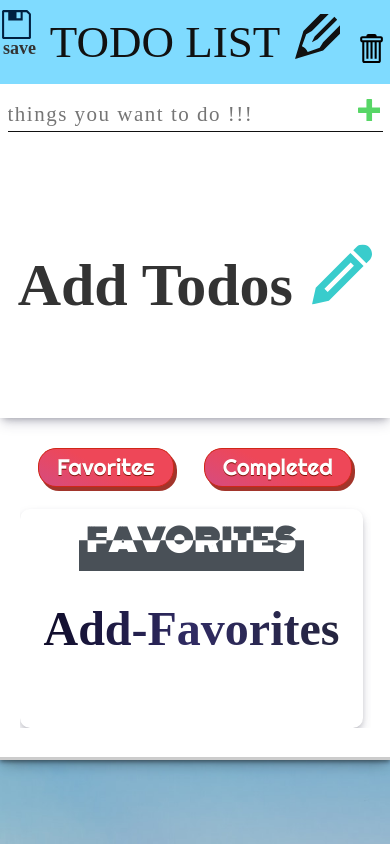
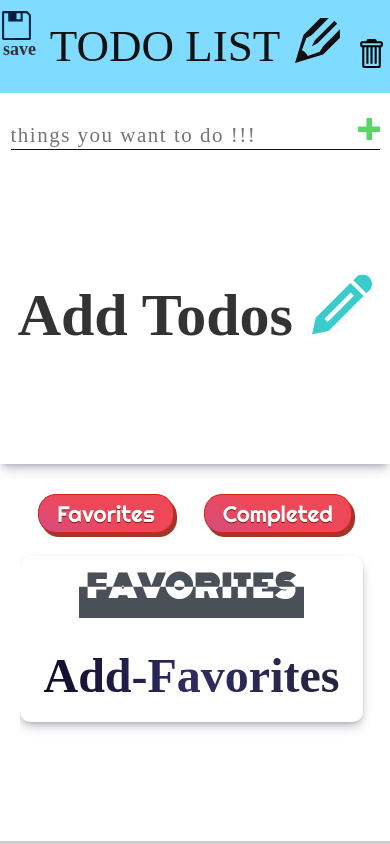
Before and after one commit to yeisonnn/todo-list, a React (Create React App) app: page / in a window 390 px wide. Built offline with nearby package versions, Linux system fonts and the light colour scheme; a web font is replaced by a local one.

Commit message:
fixing mobile layout

```diff
--- a/src/App.module.css
+++ b/src/App.module.css
@@ -24,8 +24,8 @@
 }
 
 .todos-main {
-  min-width: 80%;
-  max-height: 90vh;
+  width: 80%;
+  height: 90vh;
   display: grid;
   grid-template-columns: 60% 40%;
   grid-column-gap: 2rem;
@@ -138,8 +138,10 @@
     padding: 0rem;
     width: 100%;
     height: 100vh;
+    align-items: flex-start;
   }
   .todos-main {
+    display: grid;
     grid-template-rows: 55% 45%;
     grid-template-columns: 1fr;
     width: 100%;
--- a/src/components/AddTodo.module.css
+++ b/src/components/AddTodo.module.css
@@ -33,3 +33,11 @@
 .todos-app__input button:hover {
   opacity: 1;
 }
+
+@media screen and (max-width: 500px) {
+  .todos-app__input {
+    padding: 0.3rem 0.7rem;
+    top: 10px;
+    font-size: 1.5rem;
+  }
+}
--- a/src/components/Favorites.module.css
+++ b/src/components/Favorites.module.css
@@ -60,7 +60,7 @@
 }
 
 .favorites__content {
-  height: 25rem;
+  height: auto;
   width: 98%;
   border-radius: 10px;
   overflow: auto;
@@ -109,7 +109,6 @@
 }
 
 .favorites-item {
-  /* border: 1px solid tomato; */
   display: flex;
   justify-content: center;
   gap: 0.6rem;
```
